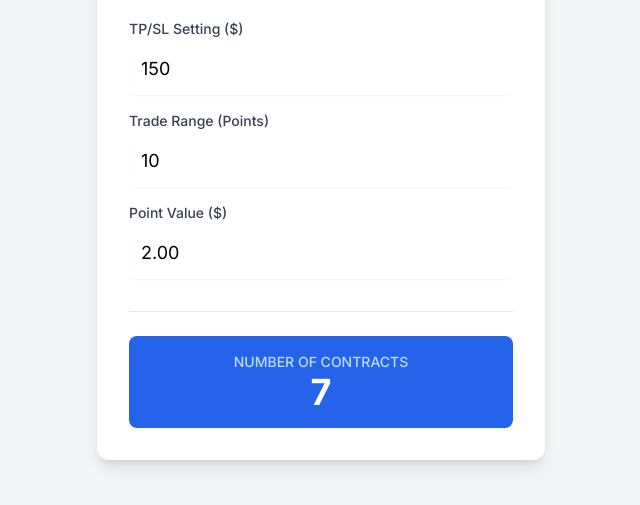
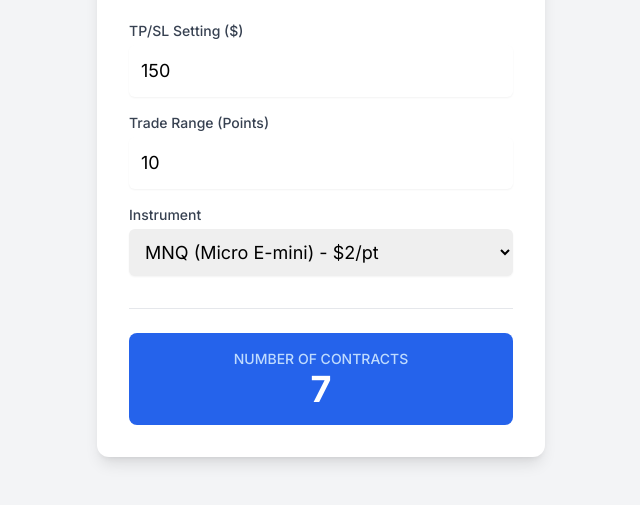
Before and after one commit to k-the-lion/contract-sizer-1, a plain HTML site: page index.html in a window 1280 px wide. Shown: the part 219-724 px from the top of the page, without its empty margins (319-959 px from the left). Drawn offline with nearby package versions, Linux system fonts and the light colour scheme.

Commit message:
Changed point/dollar ratio to MNQ and NQ

```diff
--- a/index.html
+++ b/index.html
@@ -31,10 +31,13 @@
                 <input type="number" id="tradeRange" value="10" class="mt-1 block w-full rounded-md border-gray-300 shadow-sm focus:border-indigo-500 focus:ring-indigo-500 text-lg p-3">
             </div>
             <div>
-                <label for="pointValue" class="block text-sm font-medium text-gray-700">Point Value ($)</label>
-                <input type="number" id="pointValue" value="2.00" step="0.01" class="mt-1 block w-full rounded-md border-gray-300 shadow-sm focus:border-indigo-500 focus:ring-indigo-500 text-lg p-3">
+                <label for="instrument" class="block text-sm font-medium text-gray-700">Instrument</label>
+                <select id="instrument" class="mt-1 block w-full rounded-md border-gray-300 shadow-sm focus:border-indigo-500 focus:ring-indigo-500 text-lg p-3">
+                    <option value="2.00" selected>MNQ (Micro E-mini) - $2/pt</option>
+                    <option value="20.00">NQ (E-mini) - $20/pt</option>
+                </select>
             </div>
-        </div>
+            </div>
 
         <div class="mt-8 pt-6 border-t">
             <div class="bg-blue-600 text-white p-4 rounded-lg text-center">
@@ -48,7 +51,9 @@
         function calculate() {
             const dollarRisk = parseFloat(document.getElementById('dollarRisk').value) || 0;
             const tradeRange = parseFloat(document.getElementById('tradeRange').value) || 0;
-            const pointValue = parseFloat(document.getElementById('pointValue').value) || 0;
+
+            // MODIFIED: Read value from the dropdown instead of an input
+            const pointValue = parseFloat(document.getElementById('instrument').value) || 0;
 
             const riskPerContract = tradeRange * pointValue;
 
@@ -61,7 +66,8 @@
         }
 
         document.addEventListener('DOMContentLoaded', () => {
-            const inputs = document.querySelectorAll('input');
+            // MODIFIED: Listen for changes on both 'input' and 'select' elements
+            const inputs = document.querySelectorAll('input, select');
             inputs.forEach(input => input.addEventListener('input', calculate));
             calculate(); // Initial calculation on page load
         });
```
